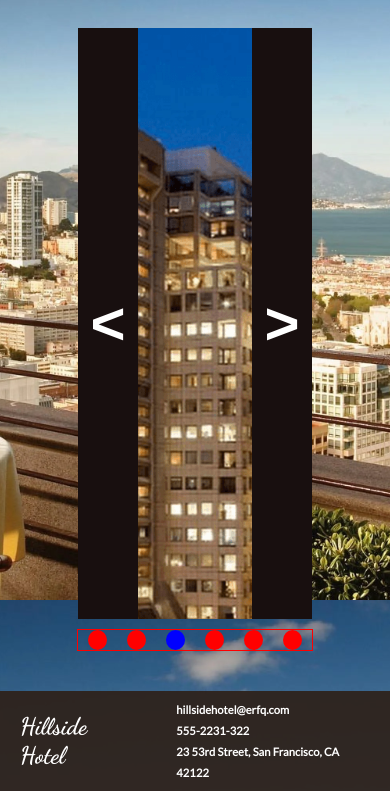
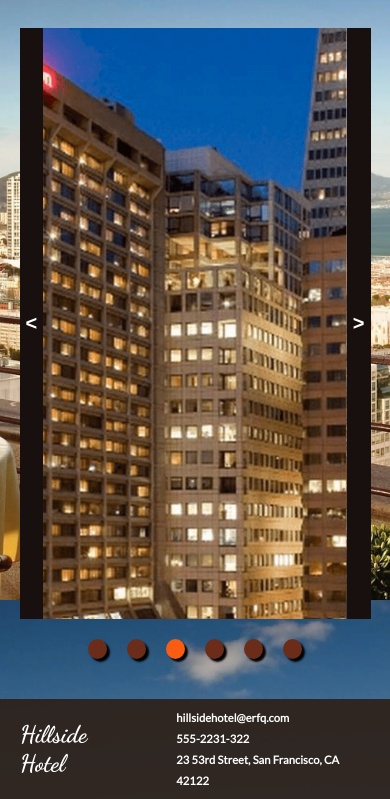
Before and after one commit to valibojici/proiect-ProgWeb, a plain HTML site: page html/photos.html in a window 390 px wide. Shown: the part 244-1043 px from the top of the page. Drawn offline with Linux system fonts and the light colour scheme.

Commit message:
added div to slideshow

```diff
--- a/css/photos.css
+++ b/css/photos.css
@@ -5,15 +5,21 @@
 
 #gallery-slideshow-container{
     display: flex;
-    width: 60vw;
+    width: 70vw;
     height: 70vh;
+
+    margin: 40px auto 20px;
+}
+
+#gallery-slideshow-inner-container{
     overflow: hidden;
-    margin: 40px auto 10px;
+    width: 100%;
+    height: 100%;
 }
 
 #gallery-img-container{
     display: flex;
-    width: calc(100% - 120px);
+    width: 100%;
     height: 100%;
 }
 
@@ -24,11 +30,10 @@
     width: 100%;
 }
 
-.gallery-button{
+.gallery-arrow{
     width: 60px;
     height: 70vh;
     border: none;
-    position: relative;
     z-index: 10;
     background-color: rgb(24, 15, 15);
     outline: none;
@@ -40,7 +45,6 @@
 
 #gallery-buttons-container{
     width: 60vw;
-    border: 1px solid red;
     display: flex;
     justify-content: center;
     margin-left: auto;
@@ -49,14 +53,38 @@
 }
 
 .gallery-circle{
+    box-shadow: 3px 3px 2px black;
     display: inline-block;
-    width: 20px;
-    height: 20px;
-    background-color: red;
+    width: 30px;
+    height: 30px;
+    background-color: rgb(107, 45, 26);
     border-radius: 100%;
     margin: 0px 10px;
 }
 
 .gallery-circle-active{
-    background-color: blue;
+    background-color: rgb(250, 92, 18);
 }
+
+@media (max-width: 1280px) {
+    #gallery-slideshow-container{
+        width: 60vw;
+    }
+}
+
+@media (max-width : 768px) {
+    #gallery-slideshow-container{
+        width: 90vw;
+    }
+
+    .gallery-arrow{
+        width: 7vw;
+        font-size: 20px;
+        position: relative;
+    }
+
+    .gallery-circle{
+        width: 20px;
+        height: 20px;
+    }
+}
--- a/html/photos.html
+++ b/html/photos.html
@@ -25,9 +25,13 @@
         <div class="page-content-container" id="gallery-main-container">
             <div id="gallery-inner-container">
                 <div id="gallery-slideshow-container">
-                    <button id="gallery-button-left" class="gallery-button" onclick="clickMove('left')"><</button>
-                    <div id="gallery-img-container"></div>
-                    <button id="gallery-button-right" class="gallery-button" onclick="clickMove('right')">></button>
+                    <button id="gallery-button-left" class="gallery-arrow" onclick="clickMove('left')"><</button>
+
+                    <div id="gallery-slideshow-inner-container">
+                        <div id="gallery-img-container"></div>
+                    </div>
+
+                    <button id="gallery-button-right" class="gallery-arrow" onclick="clickMove('right')">></button>
                 </div>
                 <div id="gallery-buttons-container"></div>
 
```
